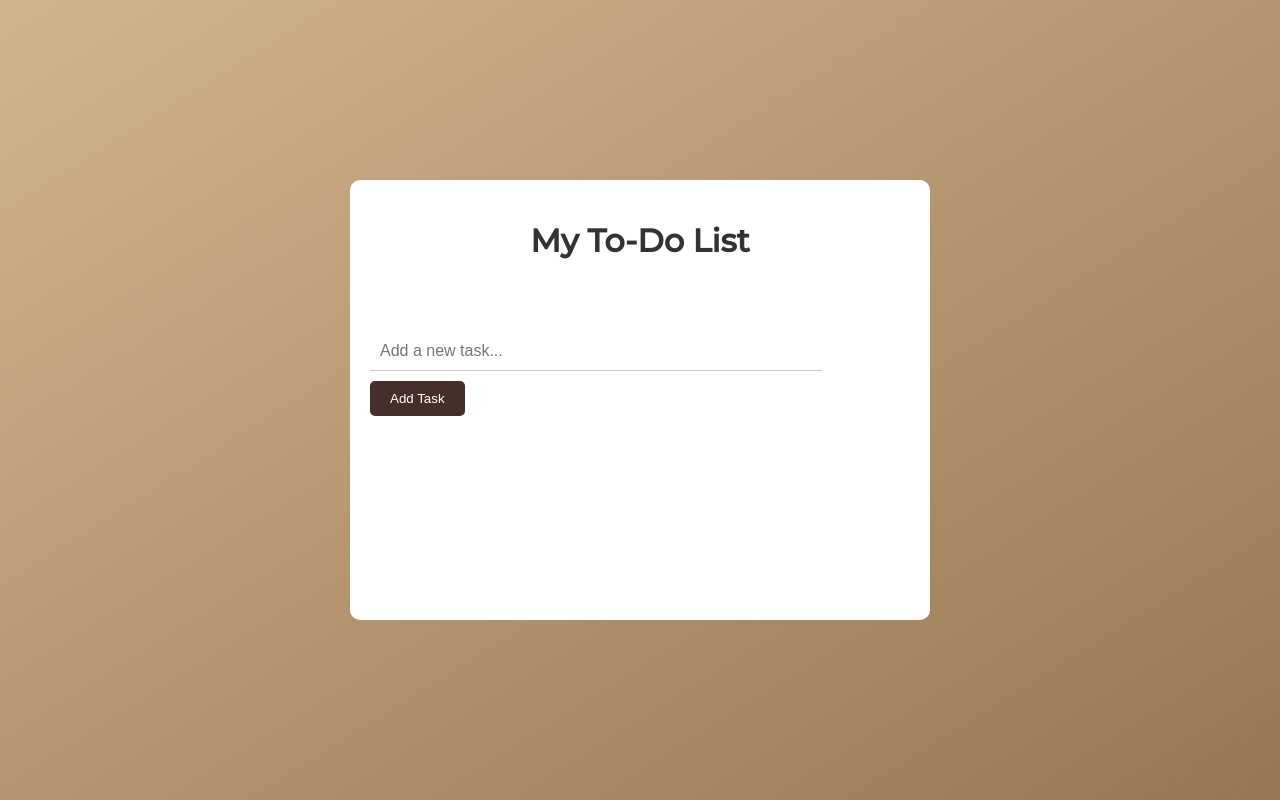
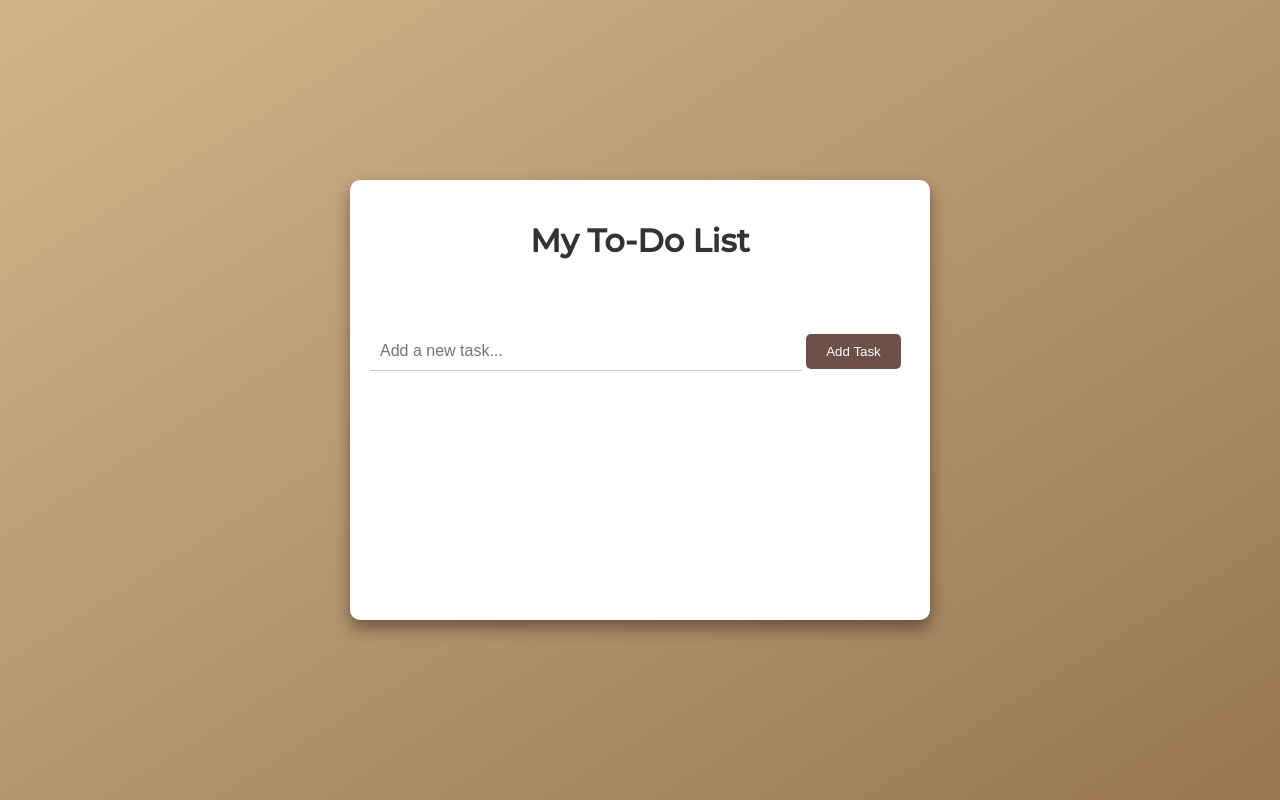
Before and after one commit to krutikaraut2004/To-Do-List, a plain HTML site: page index.html in a window 1280 px wide. In both pictures the pointer is over the button "Add Task". Drawn offline with Linux system fonts and the light colour scheme.

Commit message:
style.css

```diff
--- a/style.css
+++ b/style.css
@@ -20,14 +20,16 @@ body {
     width: 540px;
     padding: 20px;
     border-radius: 10px;
+    box-shadow: 0 8px 16px rgba(0, 0, 0, 0.4);
 }
+
 
 h1 {
     text-align: center;
     color: #333;
 }
 
-input[type = "text"] {
+input[type="text"] {
     font-size: medium;
     margin-top: 50px;
     margin-bottom: 10px;
@@ -36,7 +38,9 @@ input[type = "text"] {
     border: none;
     border-bottom: 1px solid #ccc;
     outline: none;
+    box-sizing: border-box;
 }
+
 
 button {
     padding: 10px 20px;
@@ -46,6 +50,10 @@ button {
     color: rgb(255, 255, 255);
     font-weight: 500;
     cursor: pointer;
+
+    &:hover {
+        background-color: #6e4f49;
+    }
 }
 
 ul {
```
